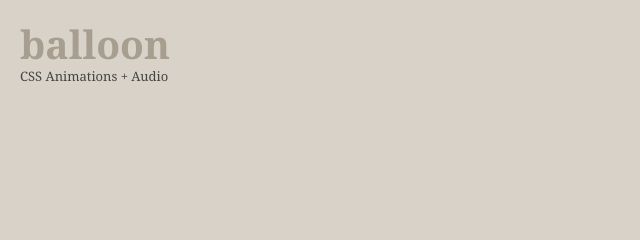
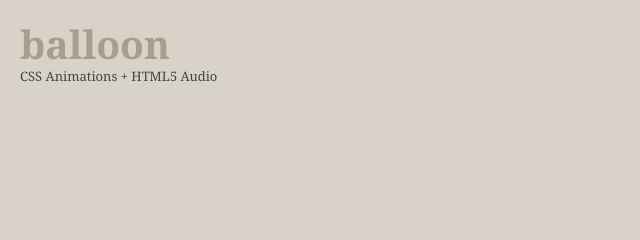
Before and after one commit to ghjunior/bau, a plain HTML site: page balloon/index.html in a window 1280 px wide. Shown: the top 240 px of the page, 0-640 px from the left. Drawn offline with nearby package versions, Linux system fonts and the light colour scheme.

Commit message:
balloon html

```diff
--- a/balloon/index.html
+++ b/balloon/index.html
@@ -14,7 +14,7 @@
 	    <div id="sky">
 	        <header>
     	        <h1>balloon</h1>
-    	        <p>CSS Animations + Audio</p>
+    	        <p>CSS Animations + HTML5 Audio</p>
     	    </header>
 	        <img id="cloud-one" class="cloud" src="images/cloud.png" width="73" height="39" alt="a purty cloud" />
     	    <img id="cloud-two" class="cloud" src="images/cloud.png" width="73" height="39" alt="a purty cloud" />
```
